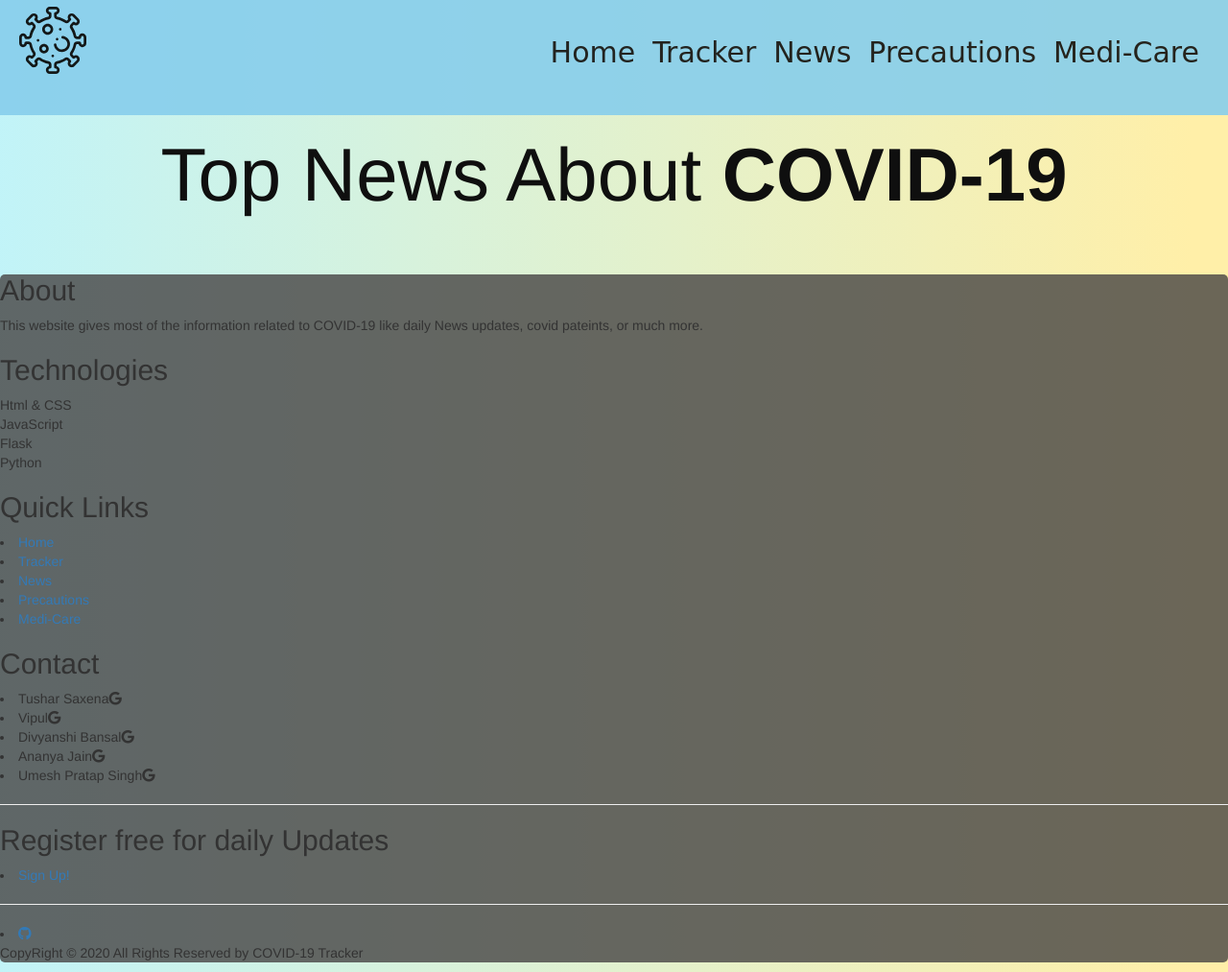
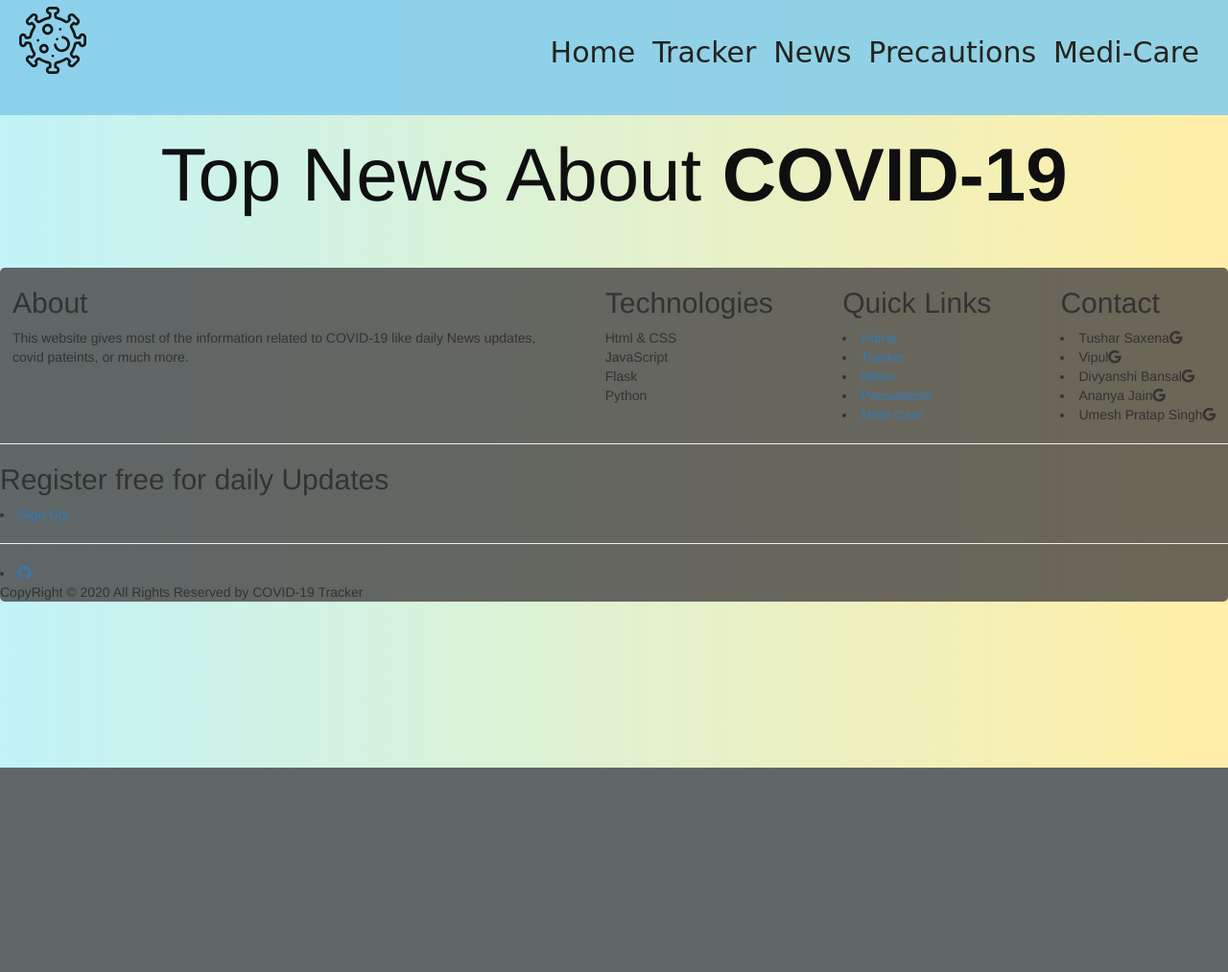
Before and after one commit to Tusharsaxena3112/Covid-19, a Flask app: page /news in a window 1280 px wide. Shown: the whole page at 96% size. After the commit the page ends 800 px from the top, so only its background shows below. Run offline with Flask 2, Linux system fonts and the light colour scheme; some libraries are stand-ins or nearby versions.

Commit message:
breaking line

```diff
--- a/static/css/news.css
+++ b/static/css/news.css
@@ -152,6 +152,12 @@ footer{
   background-color: rgba(70, 68, 68, 0.8);
   border-radius: 5px;
 }
+.sec-1{
+  display: flex;
+  flex-direction: row;
+  justify-content: space-between;
+  margin: 13px;
+}
 
 
 
--- a/templates/News.html
+++ b/templates/News.html
@@ -41,7 +41,8 @@
             <section class="about">
                 <h2>About</h2>
                 <p>
-                    This website gives most of the information related to COVID-19 like daily News updates, covid pateints, or much more.
+                    This website gives most of the information related to COVID-19 like daily News updates, <br>
+                    covid pateints, or much more.
                 </p>
             </section>
             <section class="tech">
```
